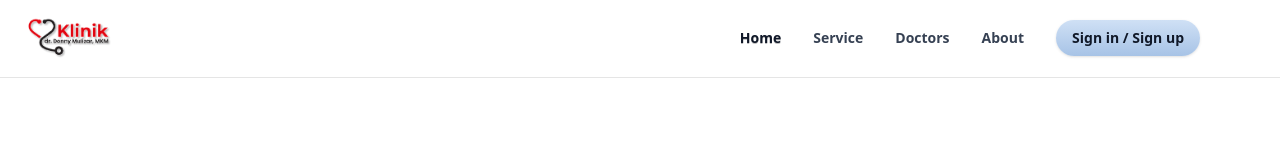
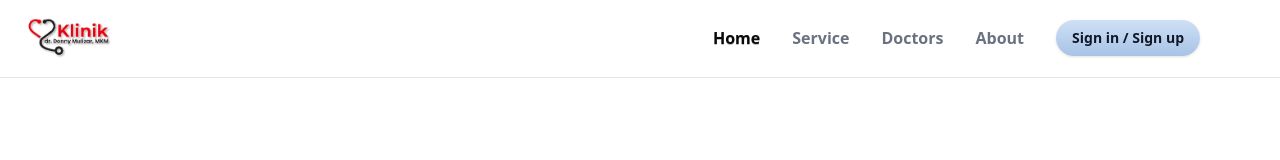
Before and after one commit to MilanRamadhan/my-klinik, a Next.js app: page / in a window 1280 px wide. Shown: the top 160 px of the page. Built offline with nearby package versions, Linux system fonts and the light colour scheme.

Commit message:
style: styling navbar dan navigasi navbar aktif

```diff
--- a/src/app/globals.css
+++ b/src/app/globals.css
@@ -131,3 +131,11 @@
     @apply bg-background text-foreground;
   }
 }
+
+html {
+  scroll-behavior: smooth;
+}
+/* tinggi navbar kamu, misal 72px */
+[id] {
+  scroll-margin-top: 20px;
+}
--- a/src/app/page.tsx
+++ b/src/app/page.tsx
@@ -11,7 +11,7 @@ import { testimonials } from "../components/testimonials";
 export default function Home() {
   return (
     <main className="w-full min-h-screen pb-10 flex flex-col items-center justify-center bg-white">
-      <section className=" grid grid-cols-1 md:grid-cols-2 items-center pl-30 pb-15 pt-10">
+      <section id="home" className=" grid grid-cols-1 md:grid-cols-2 items-center pl-30 pb-15 pt-10">
         {/* Copy kiri */}
         <div>
           <h1 className="text-4xl md:text-5xl font-extrabold leading-tight text-gray-900 drop-shadow-[0_3px_0_rgba(0,0,0,0.15)]">
@@ -42,7 +42,7 @@ export default function Home() {
       </section>
 
       {/* SECTION PELAYANAN: hanya grid card, tidak ada card pembungkus section */}
-      <section className="pt-10">
+      <section id="service" className="pt-10">
         <div className="mx-auto max-w-7xl px-4 py-12 pb-0">
           <h2 className="text-center text-3xl md:text-4xl font-extrabold text-gray-900 drop-shadow-[0_3px_0_rgba(0,0,0,0.15)]">Pelayanan Klinik</h2>
           <Services /> {/* grid 4 card link: Call, Schedule, Consultation, Write Review */}
@@ -80,14 +80,14 @@ export default function Home() {
       </section>
 
       {/* SECTION DOKTER: grid 3 kolom dengan gambar dokter di tengah */}
-      <section className="">
+      <section id="doctors" className="">
         <div className="mx-auto max-w-7xl px-4">
           <DoctorSection />
         </div>
       </section>
 
       {/* Contact */}
-      <section className="">
+      <section id="about" className="">
         <div className="mx-auto max-w-7xl px-4">
           <ContactSection />
         </div>
--- a/src/components/navbar.tsx
+++ b/src/components/navbar.tsx
@@ -3,37 +3,77 @@
 import Image from "next/image";
 import Link from "next/link";
 import { usePathname } from "next/navigation";
-import { useState } from "react";
+import { useEffect, useState } from "react";
+
+const SECTIONS = ["home", "service", "doctors", "about"] as const;
 
 const nav = [
-  { href: "/", label: "Home" },
-  { href: "/service", label: "Service" },
-  { href: "/doctors", label: "Doctors" },
-  { href: "/about", label: "About" },
+  { href: "/#home", label: "Home", id: "home" },
+  { href: "/#service", label: "Service", id: "service" },
+  { href: "/#doctors", label: "Doctors", id: "doctors" },
+  { href: "/#about", label: "About", id: "about" },
 ];
 
 export default function Navbar() {
   const pathname = usePathname();
   const [open, setOpen] = useState(false);
+  const [active, setActive] = useState<string>("home");
+
+  // Highlight berdasarkan section yang terlihat
+  useEffect(() => {
+    if (pathname !== "/") return; // cuma observe di Home
+    const observer = new IntersectionObserver(
+      (entries) => {
+        entries.forEach((entry) => {
+          if (entry.isIntersecting) {
+            setActive(entry.target.id);
+          }
+        });
+      },
+      // area tengah layar; tweak sesuai tinggi navbar
+      { rootMargin: "-60% 0px -35% 0px", threshold: 0 }
+    );
+
+    SECTIONS.forEach((id) => {
+      const el = document.getElementById(id);
+      if (el) observer.observe(el);
+    });
+
+    return () => observer.disconnect();
+  }, [pathname]);
+
+  // Tutup menu mobile saat klik item
+  function handleNavClick() {
+    setOpen(false);
+  }
 
   return (
-    <header className="sticky top-0 bg-white backdrop-blur border-b z-50">
-      <div className="pl-5 pr-20 py-2 flex items-center justify-between">
-        <Link href="/" className="flex relative items-start gap-2">
+    <header className="sticky top-0 z-50 border-b bg-white/70 backdrop-blur">
+      <div className="flex items-center justify-between px-5 pr-20 py-2">
+        <Link href="/#home" className="relative flex items-start gap-2">
           <Image src="/image/logo.png" alt="Klinik" width={100} height={100} priority />
         </Link>
 
-        <button className="md:hidden p-2" onClick={() => setOpen(!open)} aria-label="Toggle menu">
+        <button className="p-2 md:hidden" onClick={() => setOpen((o) => !o)} aria-label="Toggle menu" aria-expanded={open}>
           ☰
         </button>
 
-        <nav className="hidden md:flex items-center gap-8">
-          {nav.map((item) => (
-            <Link key={item.href} href={item.href} className={`text-sm font-semibold transition ${pathname === item.href ? "text-gray-900 drop-shadow-[0_1px_0_rgba(0,0,0,0.25)]" : "text-gray-700 hover:text-gray-900"}`}>
-              {item.label}
-            </Link>
-          ))}
-          <Link href="/auth" className="text-sm font-semibold px-4 py-2 rounded-full bg-gradient-to-b from-[#cfe0f5] to-[#a7c3e6] text-gray-900 shadow">
+        <nav className="hidden items-center gap-8 md:flex">
+          {nav.map((item) => {
+            const isOnHome = pathname === "/";
+            const isActive = isOnHome && active === item.id;
+            return (
+              <Link
+                key={item.href}
+                href={item.href}
+                aria-current={isActive ? "page" : undefined}
+                className={`text-base font-semibold transition ${isActive ? "text-black-900 drop-shadow-[0_1px_0_rgba(0,0,0,0.25)]" : "text-gray-500 hover:text-black-900"}`}
+              >
+                {item.label}
+              </Link>
+            );
+          })}
+          <Link href="/auth" className="rounded-full bg-gradient-to-b from-[#cfe0f5] to-[#a7c3e6] px-4 py-2 text-sm font-semibold text-gray-900 shadow">
             Sign in / Sign up
           </Link>
         </nav>
@@ -41,14 +81,18 @@ export default function Navbar() {
 
       {/* Mobile nav */}
       {open && (
-        <div className="md:hidden border-t bg-white">
-          <div className="mx-auto max-w-7xl px-4 py-3 flex flex-col gap-3">
-            {nav.map((item) => (
-              <Link key={item.href} href={item.href} className="text-sm font-semibold text-gray-800">
-                {item.label}
-              </Link>
-            ))}
-            <Link href="/auth" className="text-sm font-semibold px-4 py-2 rounded-full bg-gray-100 w-max">
+        <div className="bg-white md:hidden">
+          <div className="mx-auto flex max-w-7xl flex-col gap-3 px-4 py-3">
+            {nav.map((item) => {
+              const isOnHome = pathname === "/";
+              const isActive = isOnHome && active === item.id;
+              return (
+                <Link key={item.href} href={item.href} scroll={false} onClick={handleNavClick} className={`text-sm font-semibold ${isActive ? "text-gray-900" : "text-gray-800"}`}>
+                  {item.label}
+                </Link>
+              );
+            })}
+            <Link href="/auth" onClick={handleNavClick} className="w-max rounded-full bg-gray-100 px-4 py-2 text-sm font-semibold">
               Sign in / Sign up
             </Link>
           </div>
```
